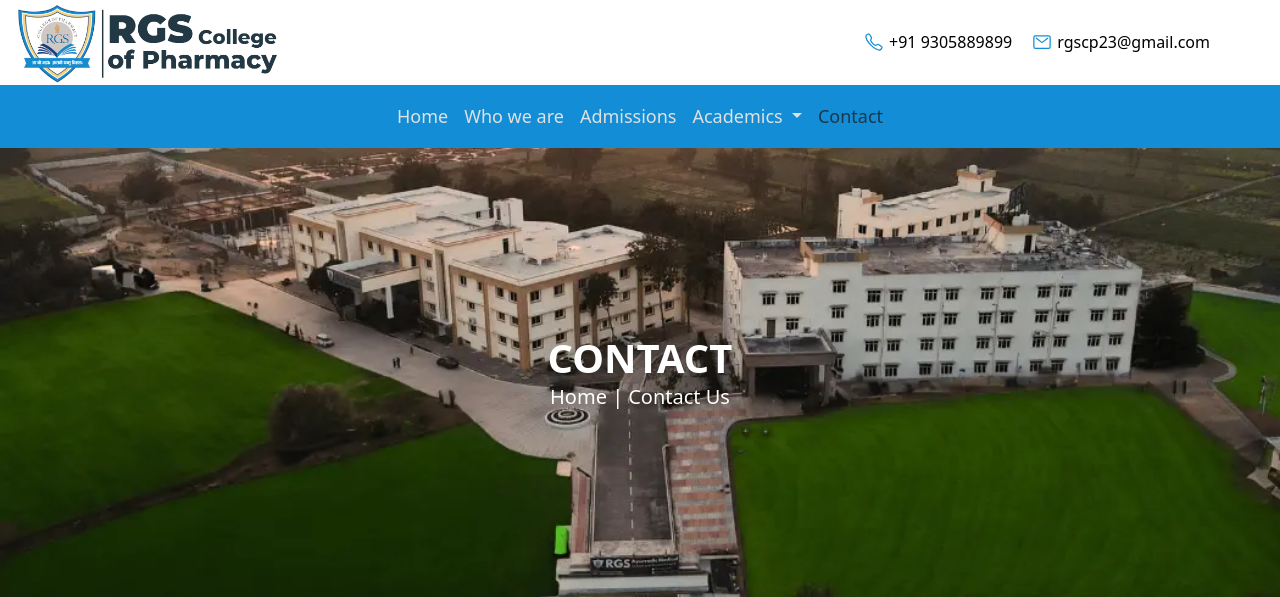
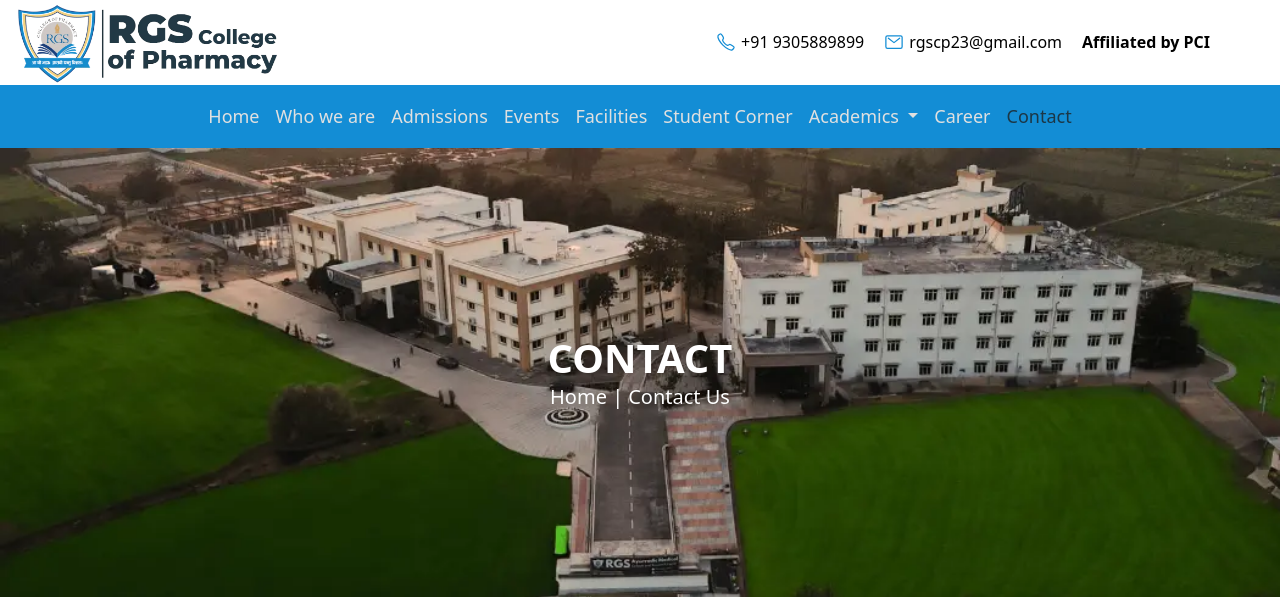
Before and after one commit to sidmrlazy/rgs, a PHP site: page /contact.php in a window 1280 px wide. Shown: the top 597 px of the page. Run offline with PHP 8.4, Linux system fonts and the light colour scheme.

Commit message:
new file:   Events.php new file:   career.php new file:   facilities.php modified:   includes/navbar.php new file:   student-corner.php

```diff
--- /dev/null
+++ b/Events.php
@@ -0,0 +1,6 @@
+<?php
+$title = "Events | RGS College of Pharmacy";
+include('includes/header.php') ?>
+<?php include('includes/navbar.php') ?>
+
+<?php include('includes/Footer.php') ?>
--- /dev/null
+++ b/career.php
@@ -0,0 +1,6 @@
+<?php
+$title = "Career | RGS College of Pharmacy";
+include('includes/header.php') ?>
+<?php include('includes/navbar.php') ?>
+
+<?php include('includes/Footer.php') ?>
--- /dev/null
+++ b/facilities.php
@@ -0,0 +1,6 @@
+<?php
+$title = "Facilities | RGS College of Pharmacy";
+include('includes/header.php') ?>
+<?php include('includes/navbar.php') ?>
+
+<?php include('includes/Footer.php') ?>
--- a/includes/navbar.php
+++ b/includes/navbar.php
@@ -16,6 +16,12 @@
             </p>
         </div>
 
+        <div class="top-nav-item">
+            <p class="top-nav-link">
+                <strong>Affiliated by PCI</strong>
+            </p>
+        </div>
+
         <!-- ========== ADDTHIS ========== -->
         <div class="top-nav-item">
             <div class="addthis_inline_follow_toolbox"></div>
@@ -30,8 +36,7 @@
         <a class="navbar-brand" href="index.php">
             <img src="assets/logo/rgs-logo.webp" alt="rgs-college-brand-logo">
         </a>
-        <button class="navbar-toggler" type="button" data-bs-toggle="collapse" data-bs-target="#navbarSupportedContent"
-            aria-controls="navbarSupportedContent" aria-expanded="false" aria-label="Toggle navigation">
+        <button class="navbar-toggler" type="button" data-bs-toggle="collapse" data-bs-target="#navbarSupportedContent" aria-controls="navbarSupportedContent" aria-expanded="false" aria-label="Toggle navigation">
             <span class="navbar-toggler-icon"></span>
         </button>
         <div class="collapse navbar-collapse" id="navbarSupportedContent">
@@ -58,6 +63,20 @@
                         <a class="nav-link" href="admissions.php">Admissions</a>
                     <?php } ?>
                 </li>
+                <li class="nav-item">
+                    <?php if ($title === "Events | RGS College of Pharmacy") { ?>
+                        <a class="nav-link active" href="events.php">Events</a>
+                    <?php } else { ?>
+                        <a class="nav-link" href="events.php">Events</a>
+                    <?php } ?>
+                </li>
+                <li class="nav-item">
+                    <?php if ($title === "Facilities | RGS College of Pharmacy") { ?>
+                        <a class="nav-link active" href="facilities.php">Facilities</a>
+                    <?php } else { ?>
+                        <a class="nav-link" href="facilities.php">Facilities</a>
+                    <?php } ?>
+                </li>
                 <!-- <li class="nav-item">
                     <?php if ($title === "Courses | RGS College of Pharmacy") { ?>
                     <a class="nav-link active" href="courses.php">Courses</a>
@@ -65,13 +84,13 @@
                     <a class="nav-link" href="courses.php">Courses</a>
                     <?php } ?>
                 </li> -->
-                <!-- <li class="nav-item">
-                    <?php if ($title === "RGS Edge | RGS College of Pharmacy") { ?>
-                    <a class="nav-link active" href="rgs-edge.php">RGS Edge</a>
+                <li class="nav-item">
+                    <?php if ($title === "Student Corner | RGS College of Pharmacy") { ?>
+                        <a class="nav-link active" href="student-corner.php">Student Corner</a>
                     <?php } else { ?>
-                    <a class="nav-link" href="rgs-edge.php">RGS Edge</a>
+                        <a class="nav-link" href="student-corner.php">Student Corner</a>
                     <?php } ?>
-                </li> -->
+                </li>
                 <!-- <li class="nav-item">
                     <?php if ($title === "Resources | RGS College of Pharmacy") { ?>
                     <a class="nav-link active" href="resources.php">Resources</a>
@@ -82,13 +101,11 @@
 
                 <li class="nav-item dropdown">
                     <?php if ($title === "Academics | RGS College of Pharmacy" || $title === "Calendar | RGS College of Pharmacy") { ?>
-                    <a class="nav-link active dropdown-toggle" href="#" role="button" data-bs-toggle="dropdown"
-                        aria-expanded="false">
+                        <a class="nav-link active dropdown-toggle" href="#" role="button" data-bs-toggle="dropdown" aria-expanded="false">
                             Academics
                         </a>
                     <?php } else { ?>
-                    <a class="nav-link  dropdown-toggle" href="#" role="button" data-bs-toggle="dropdown"
-                        aria-expanded="false">
+                        <a class="nav-link  dropdown-toggle" href="#" role="button" data-bs-toggle="dropdown" aria-expanded="false">
                             Academics
                         </a>
                     <?php } ?>
@@ -137,6 +154,13 @@
                     <?php } ?>
                 </li> -->
                 <li class="nav-item">
+                    <?php if ($title === "Career | RGS College of Pharmacy") { ?>
+                        <a class="nav-link active" href="career.php">Career</a>
+                    <?php } else { ?>
+                        <a class="nav-link" href="career.php">Career</a>
+                    <?php } ?>
+                </li>
+                <li class="nav-item">
                     <?php if ($title === "Contact Us | RGS College of Pharmacy") { ?>
                         <a class="nav-link active" href="contact.php">Contact</a>
                     <?php } else { ?>
--- /dev/null
+++ b/student-corner.php
@@ -0,0 +1,6 @@
+<?php
+$title = "Student Corner | RGS College of Pharmacy";
+include('includes/header.php') ?>
+<?php include('includes/navbar.php') ?>
+
+<?php include('includes/Footer.php') ?>
```
Lines whose indentation alone changed are shown as unchanged.
